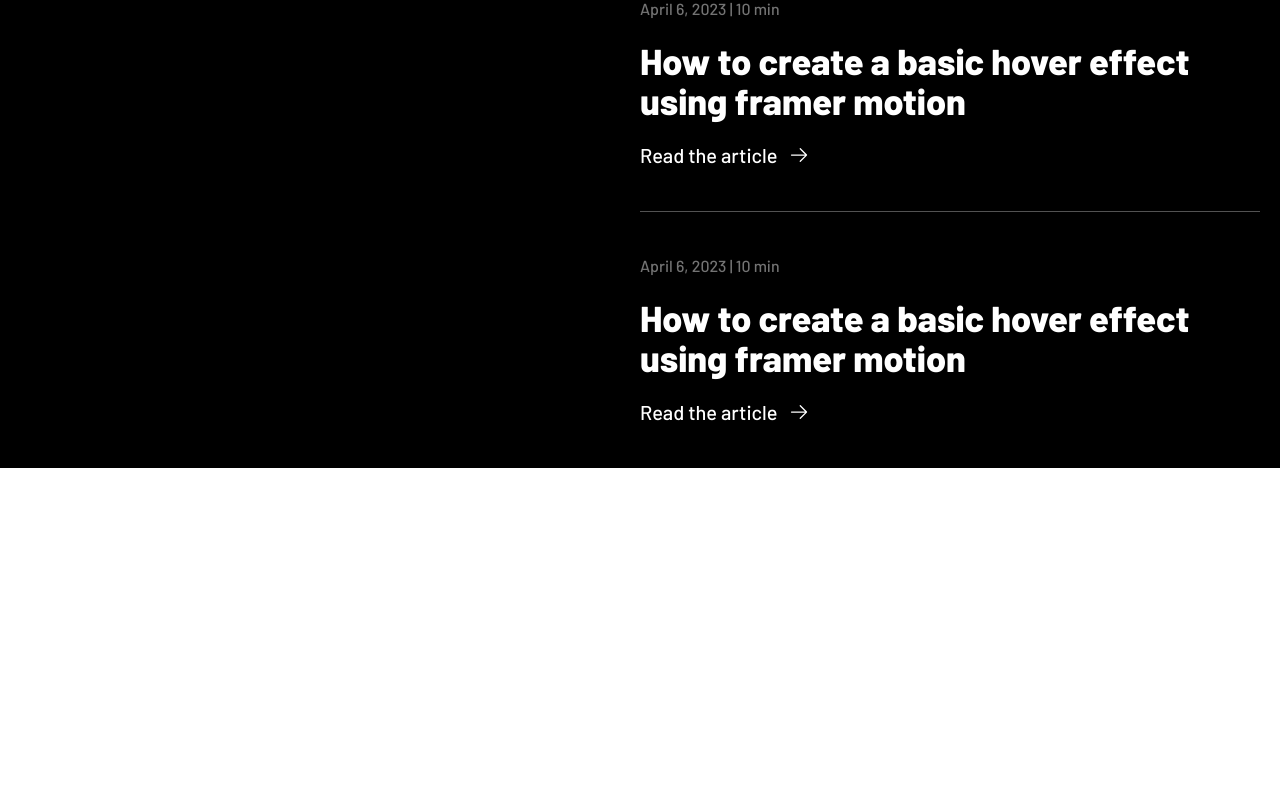
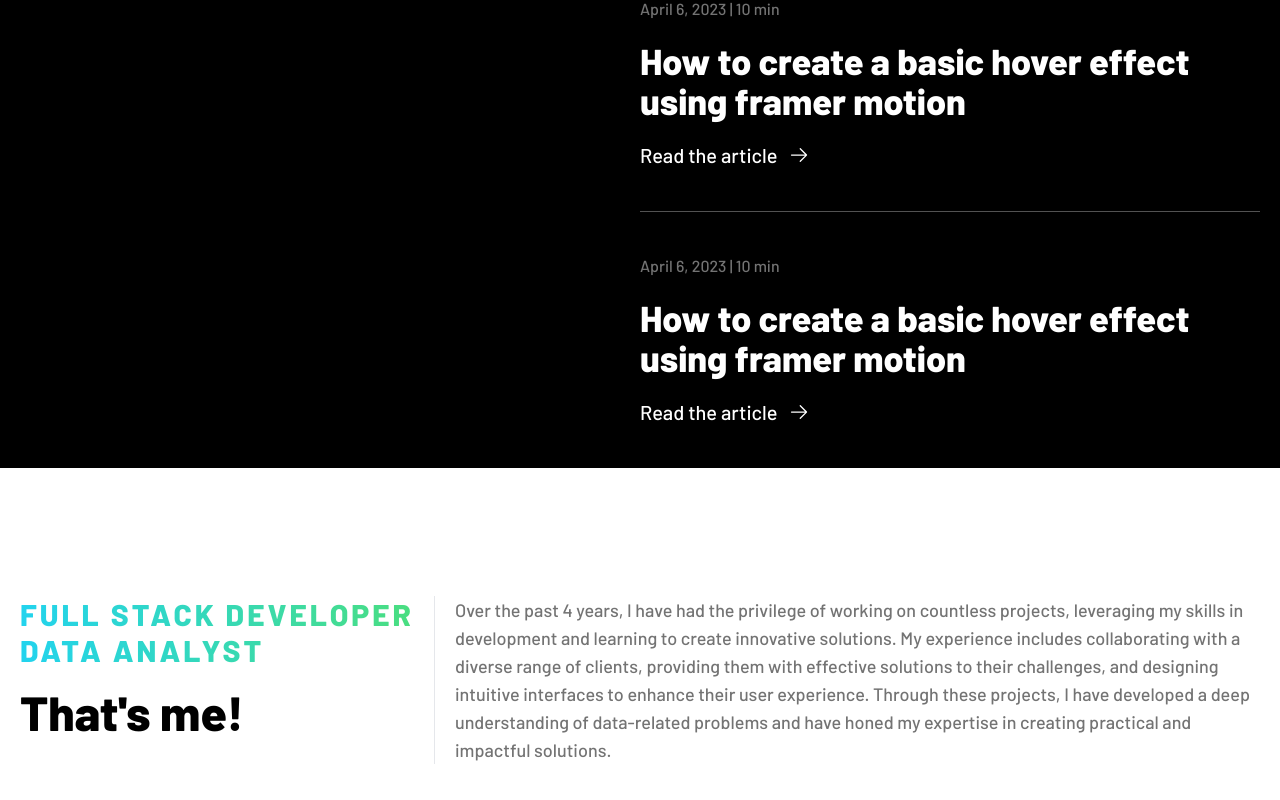
Before and after one commit to JasmailDuck/jasmailWeb, a React (Vite) app: page / in a window 1280 px wide. Shown: the part 3558-4358 px from the top of the page. Before the commit the page ends 4026 px from the top, so only its background shows below. Built offline with nearby package versions, Linux system fonts and the light colour scheme.

Commit message:
Added blog and some other improvements

```diff
--- a/src/home/index.tsx
+++ b/src/home/index.tsx
@@ -1,4 +1,5 @@
 import Navbar from "../components/navbar/Navbar";
+import S_About from "./sections/S_About";
 import S_Blogs from "./sections/S_Blogs";
 import S_Overview from "./sections/S_Overview";
 import S_Projects from "./sections/S_Projects";
@@ -12,6 +13,7 @@ const index = () => {
       <S_Service />
       <S_Projects />
       <S_Blogs />
+      <S_About />
     </div>
   );
 };
--- /dev/null
+++ b/src/home/sections/S_About.tsx
@@ -0,0 +1,39 @@
+import React from "react";
+
+const S_About = () => {
+  return (
+    <section
+      id="S_AboutWrapper"
+      className=" flex justify-center h-screen overflow-x-hidden mb-5"
+    >
+      <div id="S_About" className=" max-w-screen-xl w-full flex flex-col px-5 ">
+        <div className=" flex">
+          <div className="pr-5">
+            <h1 className="text-3xl font-semibold  text-transparent bg-clip-text bg-gradient-to-r from-cyan-400 to-green-400 tracking-widest">
+              FULL STACK DEVELOPER
+            </h1>
+            <h1 className="text-3xl font-semibold  text-transparent bg-clip-text bg-gradient-to-r from-cyan-400 to-green-400 mb-5 tracking-widest">
+              DATA ANALYST
+            </h1>
+            <h1 className="text-5xl w-2/3 font-black ">That's me!</h1>
+          </div>
+          <div className=" flex-1 text-lg text-neutral-500 pl-5 border-l">
+            <p>
+              Over the past 4 years, I have had the privilege of working on
+              countless projects, leveraging my skills in development and
+              learning to create innovative solutions. My experience includes
+              collaborating with a diverse range of clients, providing them with
+              effective solutions to their challenges, and designing intuitive
+              interfaces to enhance their user experience. Through these
+              projects, I have developed a deep understanding of data-related
+              problems and have honed my expertise in creating practical and
+              impactful solutions.
+            </p>
+          </div>
+        </div>
+      </div>
+    </section>
+  );
+};
+
+export default S_About;
--- a/src/home/sections/S_Blogs.tsx
+++ b/src/home/sections/S_Blogs.tsx
@@ -5,7 +5,7 @@ const S_Blogs = () => {
   return (
     <section
       id="S_BlogWrapper"
-      className=" flex flex-col items-center bg-black"
+      className=" flex flex-col items-center bg-black mb-32"
     >
       <div className="relative w-full">
         <div className=" absolute w-full h-72 bg-black -top-72" />
@@ -13,7 +13,7 @@ const S_Blogs = () => {
 
       <div id="S_Blog" className=" max-w-screen-xl w-full flex  px-5 ">
         <div className=" flex-1">
-          <div className="sticky top-0 pt-5">
+          <div className="sticky top-0 py-5">
             <h1 className="text-3xl font-bold w-24 text-transparent bg-clip-text  bg-gradient-to-r from-cyan-400 to-green-400 tracking-widest mb-5">
               {" "}
               BLOG{" "}
--- a/src/home/sections/S_Projects.tsx
+++ b/src/home/sections/S_Projects.tsx
@@ -18,7 +18,7 @@ const S_Projects = () => {
           <div className="flex  ">
             <div className="flex-1 ">
               <h1 className="text-6xl w-2/3 font-black ">
-                Some two liner text that should go here
+                A highlight of my recent doings.
               </h1>
             </div>
 
```
